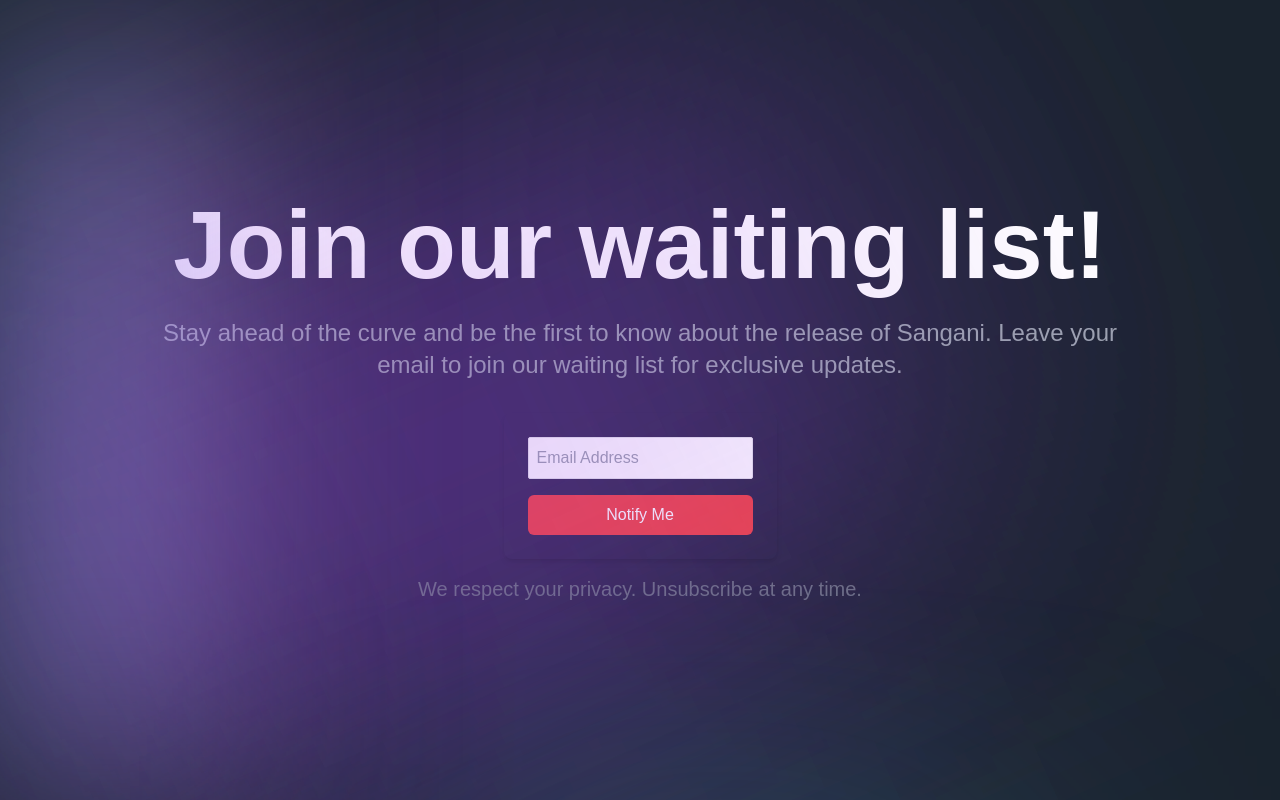
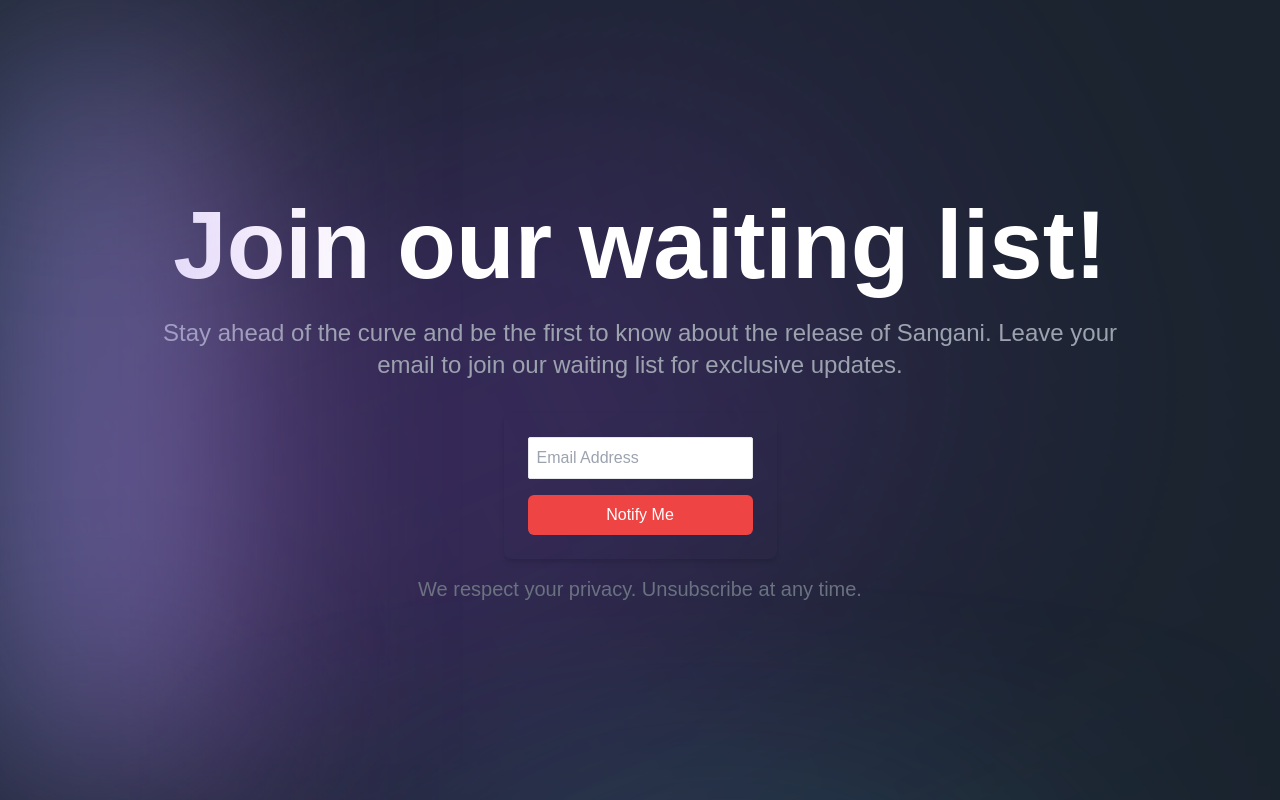
Before and after one commit to tinotendanyashanu/Sanganai, a Next.js app: page /join in a window 1280 px wide. Shown: the top 800 px of the page. Built offline with nearby package versions, Linux system fonts and the light colour scheme; a web font is replaced by a local one.

Commit message:
removed grd

```diff
--- a/components/joinus.jsx
+++ b/components/joinus.jsx
@@ -42,7 +42,7 @@
       animate={{ opacity: 1, y: 0 }}
       transition={{ duration: 0.5 }}
       onSubmit={handleSubmit}
-      className="flex flex-col items-center space-y-4 p-6 rounded-lg shadow-md"
+      className="flex flex-col items-center space-y-4 p-6 rounded-lg shadow-md z-30"
       style={{ maxWidth: "300px" }}
     >
       <input
@@ -55,10 +55,10 @@
         onChange={handleEmailChange}
         className="w-full p-2 border rounded-sm focus:outline-none focus:ring focus:border-indigo-600 text-black"
       />
-      <div className="absolute w-[10%] inset-9 gradient-01" />
+      <div className="absolute w-[10%] inset-9 gradient-01 z-0" />
       <button
         type="submit"
-        className="w-full bg-red-500 text-white p-2 rounded-md hover:bg-red-600 focus:outline-none focus:ring focus:border-red-700"
+        className="w-full bg-red-500 text-white p-2 rounded-md hover:bg-red-600 focus:outline-none focus:ring focus:border-red-700 z-50"
       >
         Notify Me
       </button>
@@ -89,7 +89,6 @@
           We respect your privacy. Unsubscribe at any time.
         </p>
       </div>
-      <div className="absolute w-[10%] inset-0 gradient-03" />
     </div>
   );
 };
```
